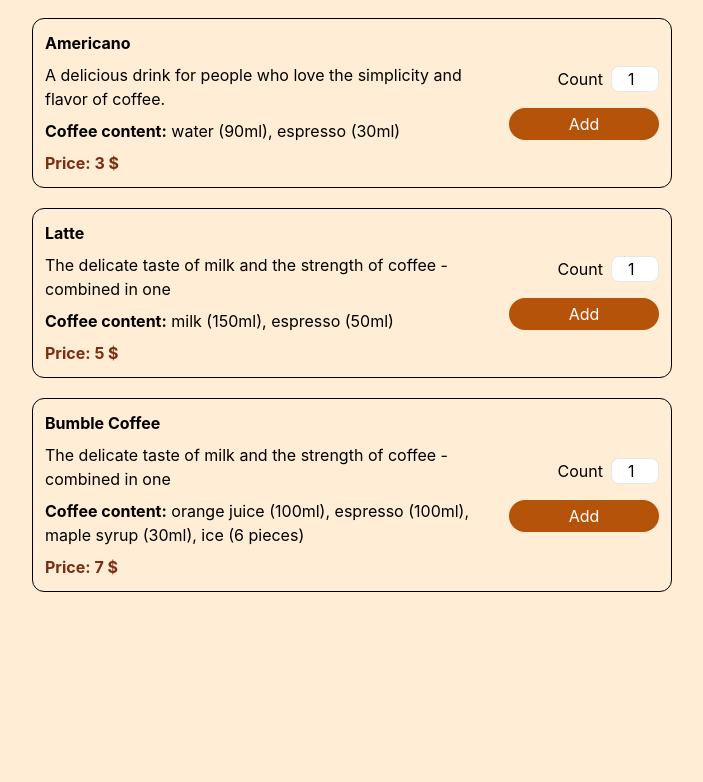
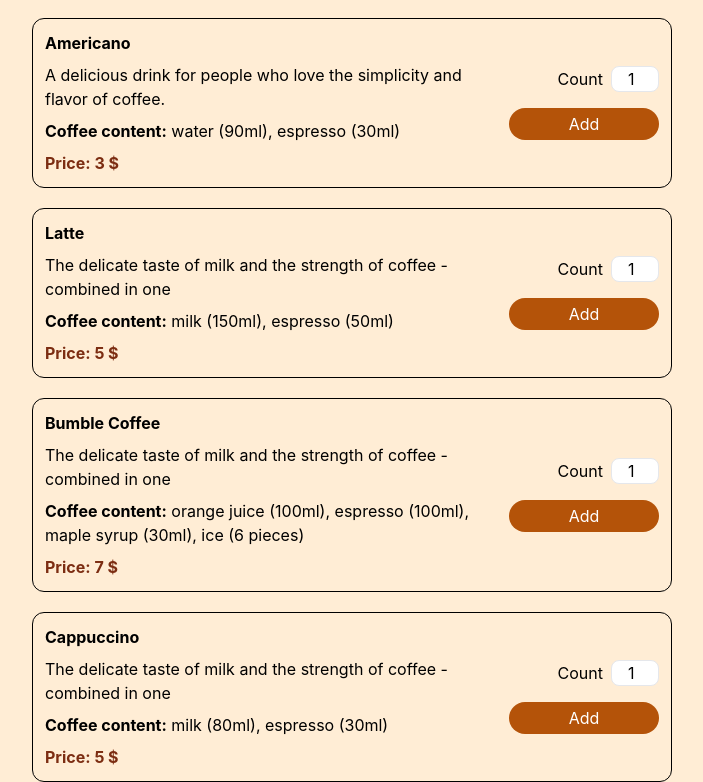
Before and after one commit to shelestDM/coffe-react-app, a React (Create React App) app: page / in a window 1280 px wide. Shown: the part 564-1346 px from the top of the page, without its empty margins (288-991 px from the left). Before the commit the page ends 1156 px from the top, so only its background shows below. Built offline with nearby package versions, Linux system fonts and the light colour scheme.

Commit message:
coffee context

```diff
--- a/src/App.js
+++ b/src/App.js
@@ -1,13 +1,16 @@
-import { useState , useEffect} from "react";
+import { useState, useEffect, useContext } from "react";
 import CoffeList from "./components/coffe-list/CoffeList";
 import HeroSection from "./components/hero-section/HeroSection";
 import NavBar from "./components/nav/NavBar";
+import { CoffeContext } from "./context/coffeeContext";
 
 function App() {
 
+  const coffeeMenu = useContext(CoffeContext);
+
   const [order, setOrder] = useState([]);
   let [orderSize, setOrderSize] = useState(0);
-  let [orderPrice, setOrderPrice ] = useState(0);
+  let [orderPrice, setOrderPrice] = useState(0);
 
   useEffect(() => {
     calculateOrderSize();
@@ -18,8 +21,10 @@ function App() {
   }, [orderSize]);
 
   const getCountForOrderHandler = (newOrder) => {
+    console.log(newOrder);
+    mutateExistingCoffeeObj(newOrder)
     setOrder((prevOrder) => {
-      return [newOrder, ...(prevOrder.filter(coffe=> coffe.id !== newOrder.id))];
+      return [newOrder, ...prevOrder];
     });
   };
 
@@ -29,7 +34,7 @@ function App() {
       calculatedSize += coffeItem.count;
     }
     setOrderSize(calculatedSize);
-    console.log(order);
+    // console.log(order);
   };
 
   const calculateOrderPrice = () => {
@@ -40,15 +45,29 @@ function App() {
     setOrderPrice(calculatedPrice);
   }
 
+  const mutateExistingCoffeeObj = (newOrder) => {
+    order.map((orderItem)=>{
+      if(orderItem.id === newOrder.id){
+        setOrder((prevOrder) => {
+
+          return [newOrder, ...prevOrder];
+        });
+        console.log('yes!');
+      }else{
+        console.log('no!');
+      }
+    })
+  }
 
 
   return (
-
-    <div >
-      <NavBar orderSize={orderSize} orderPrice={orderPrice} />
-      <HeroSection/>
-      <CoffeList getCountForOrder={getCountForOrderHandler} />
-    </div>
+    <CoffeContext.Provider value={coffeeMenu}>
+      <div >
+        <NavBar orderSize={orderSize} orderPrice={orderPrice} />
+        <HeroSection />
+        <CoffeList getCountForOrder={getCountForOrderHandler} />
+      </div>
+    </CoffeContext.Provider>
   );
 }
 
--- a/src/components/UI/Modal.jsx
+++ b/src/components/UI/ModalWindow.jsx
@@ -1,13 +1,12 @@
-const Modal = (props) => {
+const ModalWindow = (props) => {
 
     return (
-        <div className="w-screen h-screen backdrop-blur-sm absolute z-50 top-0 left-0 flex items-center justify-center">
+        <div onClick={props.onToggleModal} className="w-screen h-screen backdrop-blur-sm absolute z-50 top-0 left-0 flex items-center justify-center">
             <div className="w-1/2 h-[200px] bg-indigo-700 text-white text-xl rounded-xl text-center">
                 <p className="h-[60%] flex justify-center items-center">
                     some text
                 </p>
                 <button
-
                     className="rounded-xl bg-green-500 py-2 px-3 hover:bg-green-700 active:scale-90">
                     Close modal
                 </button>
@@ -16,4 +15,4 @@ const Modal = (props) => {
     );
 }
 
-export default Modal;
+export default ModalWindow;
--- a/src/components/coffe-list/CoffeList.jsx
+++ b/src/components/coffe-list/CoffeList.jsx
@@ -1,42 +1,14 @@
+import { useContext } from "react";
 import CoffeItem from "../coffe-item/CoffeItem";
+import { CoffeContext } from "../../context/coffeeContext";
 
 const CoffeList = (props) => {
-    const coffeList = [
-        {
-            id: 1,
-            title: "Espresso",
-            description: 'A strong drink for those who want to wake up.',
-            ingredients: 'espresso (30ml)',
-            price: 3
-        },
-        {
-            id: 2,
-            title: "Americano",
-            description: 'A delicious drink for people who love the simplicity and flavor of coffee.',
-            ingredients: 'water (90ml), espresso (30ml)',
-            price: 3
-        },
-        {
-            id: 3,
-            title: "Latte",
-            description: 'The delicate taste of milk and the strength of coffee - combined in one',
-            ingredients: 'milk (150ml), espresso (50ml)',
-            price: 5
-        },
-        {
-            id: 4,
-            title: "Bumble Coffee",
-            description: 'The delicate taste of milk and the strength of coffee - combined in one',
-            ingredients: 'оrange juice (100ml), espresso (100ml), maple syrup (30ml), ice (6 pieces)',
-            price: 7
-        },
-    ];
-
+    const coffeMenu = useContext(CoffeContext)
 
     return (
         <div className="w-[90%] mx-auto mt-4 sm:w-2/3 flex flex-col gap-y-5 sm:mx-auto md:w-1/2">
             {
-                coffeList.map( coffe =>
+                coffeMenu.map( coffe =>
                     <CoffeItem getCountForOrder={props.getCountForOrder} key={coffe.id} coffe={coffe}/>
                 )
             }
--- a/src/components/nav/Busket.jsx
+++ b/src/components/nav/Busket.jsx
@@ -3,7 +3,7 @@ import busket from '../assets/busket.png'
 const Busket = (props) => {
 
     return (
-        <div className="bg-[#ea580c] font-bold  px-4 py-2 rounded-2xl flex gap-x-4 items-center">
+        <button onClick={props.onToggleModal} className="bg-[#ea580c] font-bold  px-4 py-2 rounded-2xl flex gap-x-4 items-center">
             <p className='hidden sm:inline'>
                 Your order :
             </p>
@@ -14,7 +14,7 @@ const Busket = (props) => {
             <span >
                 {props.orderPrice} $
             </span>
-        </div>
+        </button>
     );
 }
 
--- a/src/components/nav/NavBar.jsx
+++ b/src/components/nav/NavBar.jsx
@@ -1,12 +1,24 @@
+import { useState } from "react";
+import ModalWindow from "../UI/ModalWindow";
 import Busket from "./Busket";
 
 const NavBar = (props) => {
+
+    const [toggleModal, setToggleModal] = useState(false);
+
+    function toggleModalHandler (){
+        setToggleModal(!toggleModal);
+    }
+
     return (
         <nav className="fixed top-0 z-[20] left-0 w-full min-h-10 bg-[#fb923c] text-white py-4 px-3 md:px-6 lg:px-10 flex justify-between items-center">
             <h1 className="font-bold text-lg">
                 Coffe Shop
             </h1>
-            <Busket orderSize={props.orderSize} orderPrice={props.orderPrice}/>
+            <Busket onToggleModal={toggleModalHandler} orderSize={props.orderSize} orderPrice={props.orderPrice}/>
+            {
+                toggleModal ?  <ModalWindow onToggleModal={toggleModalHandler}/> : ''
+            }
         </nav>
     );
 }
--- /dev/null
+++ b/src/context/coffeeContext.js
@@ -0,0 +1,39 @@
+import { createContext } from "react";
+
+export const CoffeContext = createContext([
+    {
+        id: 1,
+        title: "Espresso",
+        description: 'A strong drink for those who want to wake up.',
+        ingredients: 'espresso (30ml)',
+        price: 3
+    },
+    {
+        id: 2,
+        title: "Americano",
+        description: 'A delicious drink for people who love the simplicity and flavor of coffee.',
+        ingredients: 'water (90ml), espresso (30ml)',
+        price: 3
+    },
+    {
+        id: 3,
+        title: "Latte",
+        description: 'The delicate taste of milk and the strength of coffee - combined in one',
+        ingredients: 'milk (150ml), espresso (50ml)',
+        price: 5
+    },
+    {
+        id: 4,
+        title: "Bumble Coffee",
+        description: 'The delicate taste of milk and the strength of coffee - combined in one',
+        ingredients: 'оrange juice (100ml), espresso (100ml), maple syrup (30ml), ice (6 pieces)',
+        price: 7
+    },
+    {
+        id: 5,
+        title: "Cappuccino",
+        description: 'The delicate taste of milk and the strength of coffee - combined in one',
+        ingredients: 'milk (80ml), espresso (30ml)',
+        price: 5
+    },
+]);
```
